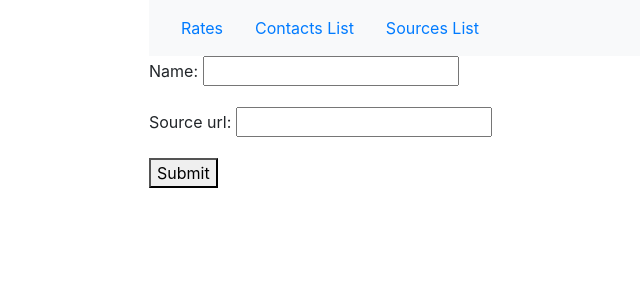
After one commit to Mykhailo-Dobryden/currency, a Django app: page /source/create/ in a window 1280 px wide. The commit adds this page. Shown: the top 300 px of the page, without its empty margins (26-666 px from the left). Run offline with Django 4.2, Linux system fonts and the light colour scheme.

Commit message:
homework 8

```diff
--- /dev/null
+++ b/app/currency/forms.py
@@ -0,0 +1,8 @@
+from django import forms
+from currency.models import Source
+
+
+class SourceCreateForm(forms.ModelForm):
+    class Meta:
+        model = Source
+        fields = ('name', 'source_url')
--- a/app/currency/models.py
+++ b/app/currency/models.py
@@ -13,3 +13,12 @@ class ContactUs(models.Model):
     email_from = models.EmailField()
     subject = models.CharField(max_length=100)
     message = models.TextField()
+
+
+class Source(models.Model):
+    source_url = models.URLField(max_length=255)
+    name = models.CharField(max_length=64)
+    created = models.DateTimeField(auto_now_add=True, blank=True, null=True)
+
+    def __str__(self):
+        return self.name
--- a/app/currency/templates/includes/navbar.html
+++ b/app/currency/templates/includes/navbar.html
@@ -7,6 +7,9 @@
             <li>
                 <a href="/contactus/list/" class="nav-link">Contacts List</a>
             </li>
+            <li>
+                <a href="/source/list/" class="nav-link">Sources List</a>
+            </li>
         </ul>
     </div>
 </nav>
--- /dev/null
+++ b/app/currency/templates/source_create.html
@@ -0,0 +1,10 @@
+{% extends 'base.html' %}
+{% block title %}{{ title }}{% endblock %}
+
+{% block content %}
+    <form method="post">
+    {% csrf_token %}
+        {{ form.as_p }}
+        <button type="submit">Submit</button>
+    </form>
+{% endblock %}
--- a/app/currency/views.py
+++ b/app/currency/views.py
@@ -1,6 +1,8 @@
-from django.shortcuts import render
+from django.http import HttpResponseRedirect
+from django.shortcuts import render, get_object_or_404
 
-from currency.models import Rate, ContactUs
+from currency.models import Rate, ContactUs, Source
+from currency.forms import SourceCreateForm
 
 
 def rate_list(request):
@@ -21,3 +23,76 @@ def contact_us_list(request):
     }
 
     return render(request, 'contact_us.html', context)
+
+
+def source_create(request):
+    if request.method == 'POST':
+        form = SourceCreateForm(data=request.POST)
+        if form.is_valid():
+            form.save()
+            return HttpResponseRedirect('/source/list/')
+    else:
+        form = SourceCreateForm()
+
+    context = {
+        'title': 'Source create',
+        'form': form,
+    }
+
+    return render(request, 'source_create.html', context)
+
+
+def source_update(request, pk):
+    source = get_object_or_404(Source, id=pk)
+
+    if request.method == 'POST':
+        form = SourceCreateForm(request.POST, instance=source)
+
+        if form.is_valid():
+            form.save()
+            return HttpResponseRedirect('/source/list/')
+
+    elif request.method == 'GET':
+        form = SourceCreateForm(instance=source)
+
+    context = {
+        'title': 'Source Update',
+        'form': form,
+    }
+
+    return render(request, 'source_update.html', context)
+
+
+def source_delete(request, pk):
+    source = get_object_or_404(Source, id=pk)
+
+    if request.method == 'GET':
+        context = {
+            'title': 'Source Delete',
+            'source': source,
+        }
+        return render(request, 'source_delete.html', context)
+
+    elif request.method == 'POST':
+        source.delete()
+        return HttpResponseRedirect('/source/list/')
+
+
+def source_list(request):
+    sources = Source.objects.all()
+    context = {
+        'title': 'Source list',
+        'sources': sources,
+    }
+
+    return render(request, 'source_list.html', context)
+
+
+def source_detail(request, pk):
+    source = get_object_or_404(Source, id=pk)
+    context = {
+        'title': 'Source detail',
+        'source': source,
+    }
+
+    return render(request, 'source_detail.html', context)
--- a/app/settings/urls.py
+++ b/app/settings/urls.py
@@ -16,10 +16,21 @@ Including another URLconf
 """
 from django.contrib import admin
 from django.urls import path
-from currency.views import rate_list, contact_us_list
+from currency.views import (rate_list,
+                            contact_us_list,
+                            source_create,
+                            source_list,
+                            source_update,
+                            source_delete,
+                            source_detail,)
 
 urlpatterns = [
     path('admin/', admin.site.urls),
     path('rate/list/', rate_list),
-    path('contactus/list/', contact_us_list)
+    path('contactus/list/', contact_us_list),
+    path('source/create/', source_create),
+    path('source/list/', source_list),
+    path('source/update/<int:pk>/', source_update),
+    path('source/delete/<int:pk>/', source_delete),
+    path('source/detail/<int:pk>/', source_detail),
 ]
```
Also changed, not shown: app/currency/templates/source_delete.html (added, +13 -0 lines), app/currency/templates/source_detail.html (added, +26 -0 lines), app/currency/templates/source_list.html (added, +34 -0 lines), app/currency/templates/source_update.html (added, +10 -0 lines), app/currency/migrations/0005_source.py (added), app/currency/migrations/0006_source_created.py (added), 1 other file.
